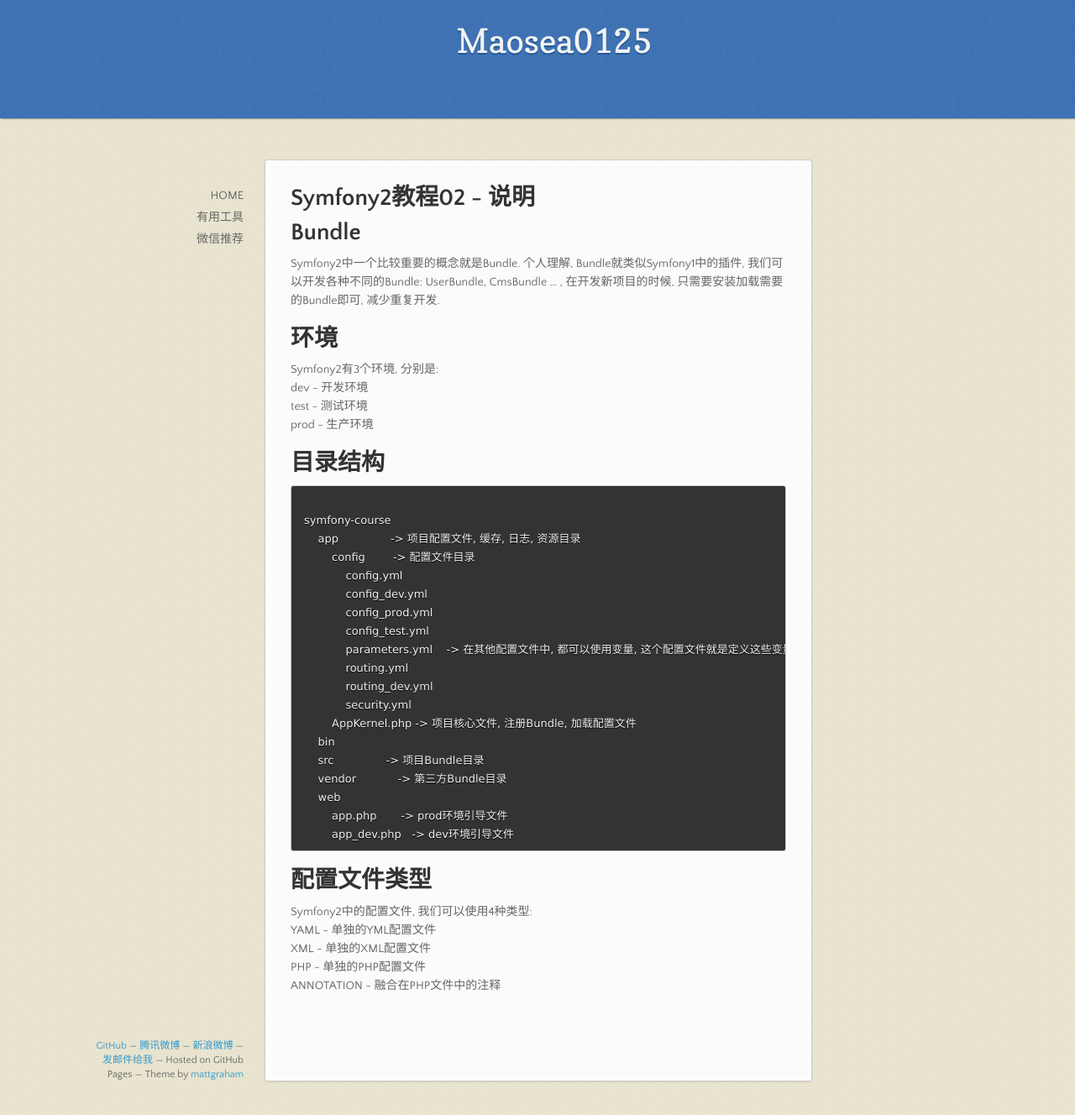
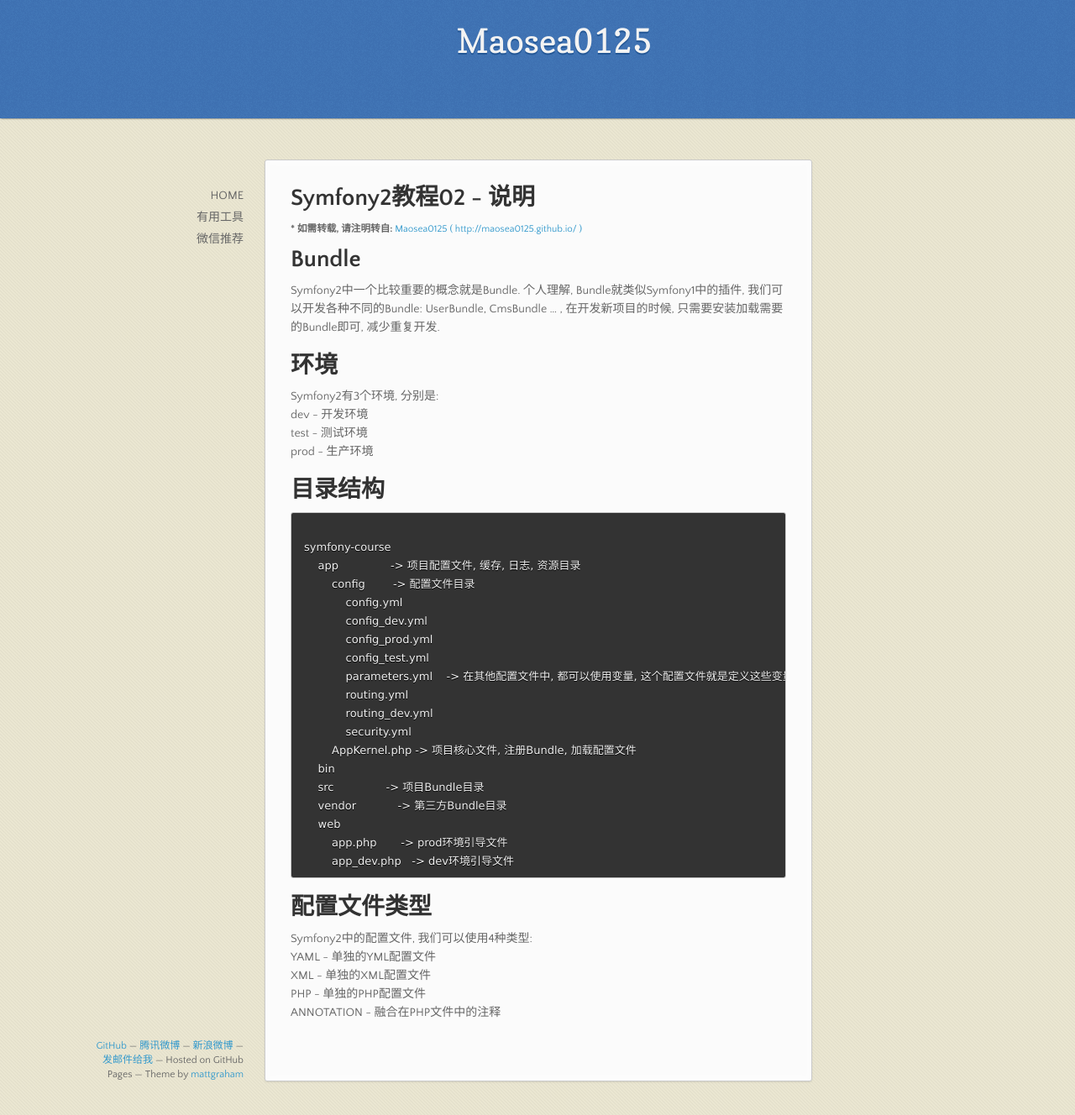
Before and after one commit to maosea0125/maosea0125.github.io, a Jekyll site: the page built from _posts/2014-11-16-symfony2-course02.md, in a window 1280 px wide and 1328 px high. Shown: the whole window at 84% size. Built offline with Jekyll 4.4.1, drawn with Linux system fonts in a browser that asks for light colours; Markdown is read by kramdown in place of the engine named in the settings; some of the changed lines change nothing that is shown.

Commit message:
update layout

```diff
--- a/_layouts/default.html
+++ b/_layouts/default.html
@@ -29,7 +29,7 @@
             </ul></nav>
             <section>
                 <h1>{{ page.title }}</h1>
-                {% if page.forward %}<h5>* 如需转载, 请注明转自<a href="http://maosea0125.github.io/">Maosea0125</a></h5>{% endif %}
+                {% if page.forward %}<h5>* 如需转载, 请注明转自: <a href="http://maosea0125.github.io/">Maosea0125 ( http://maosea0125.github.io/ )</a></h5>{% endif %}
                 {{ content }}
             </section>
             <footer>
--- a/_posts/2014-11-16-symfony2-course02.md
+++ b/_posts/2014-11-16-symfony2-course02.md
@@ -1,6 +1,7 @@
 ---
 layout: default
 title: Symfony2教程02 - 说明
+forward: true
 ---
 
 Bundle
```
